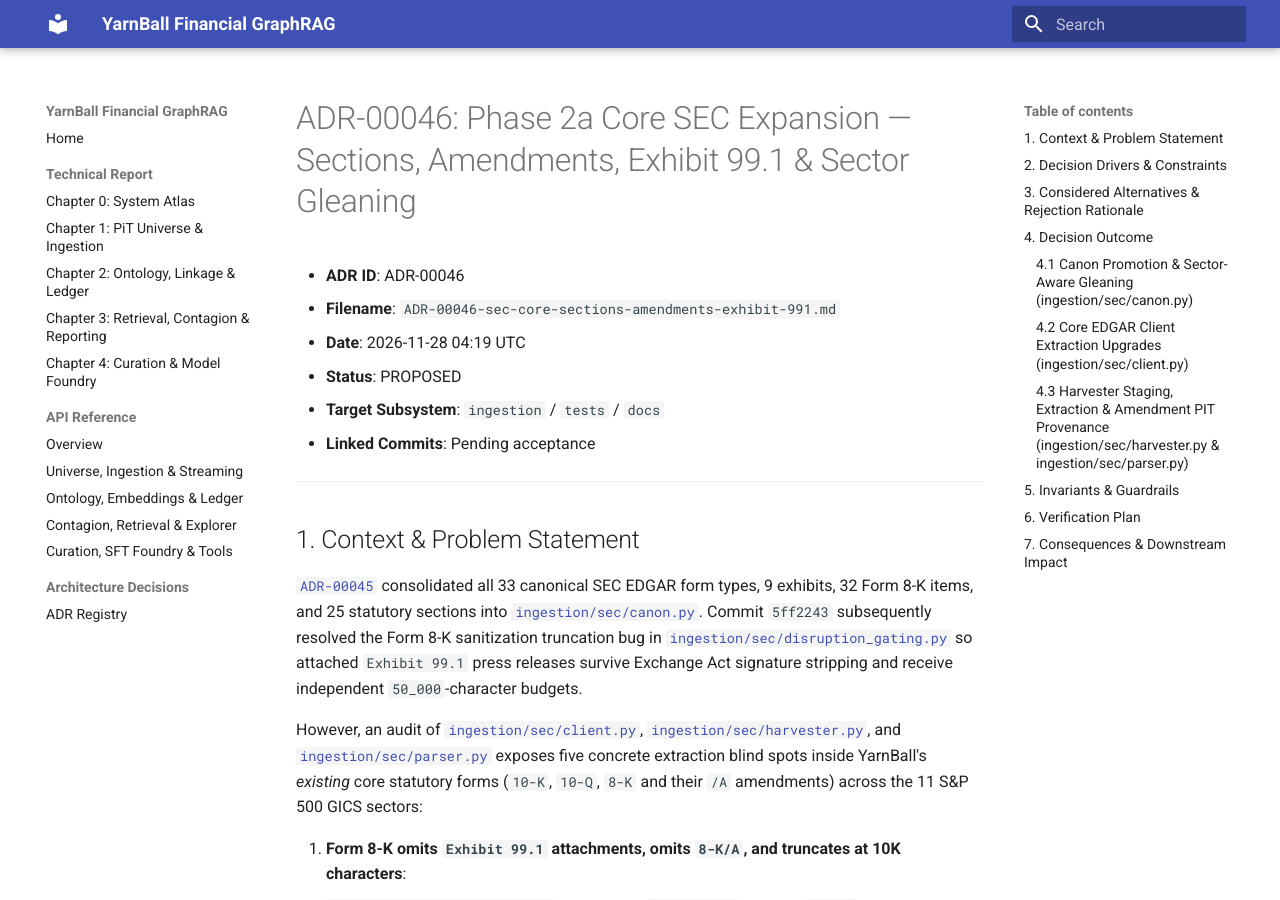
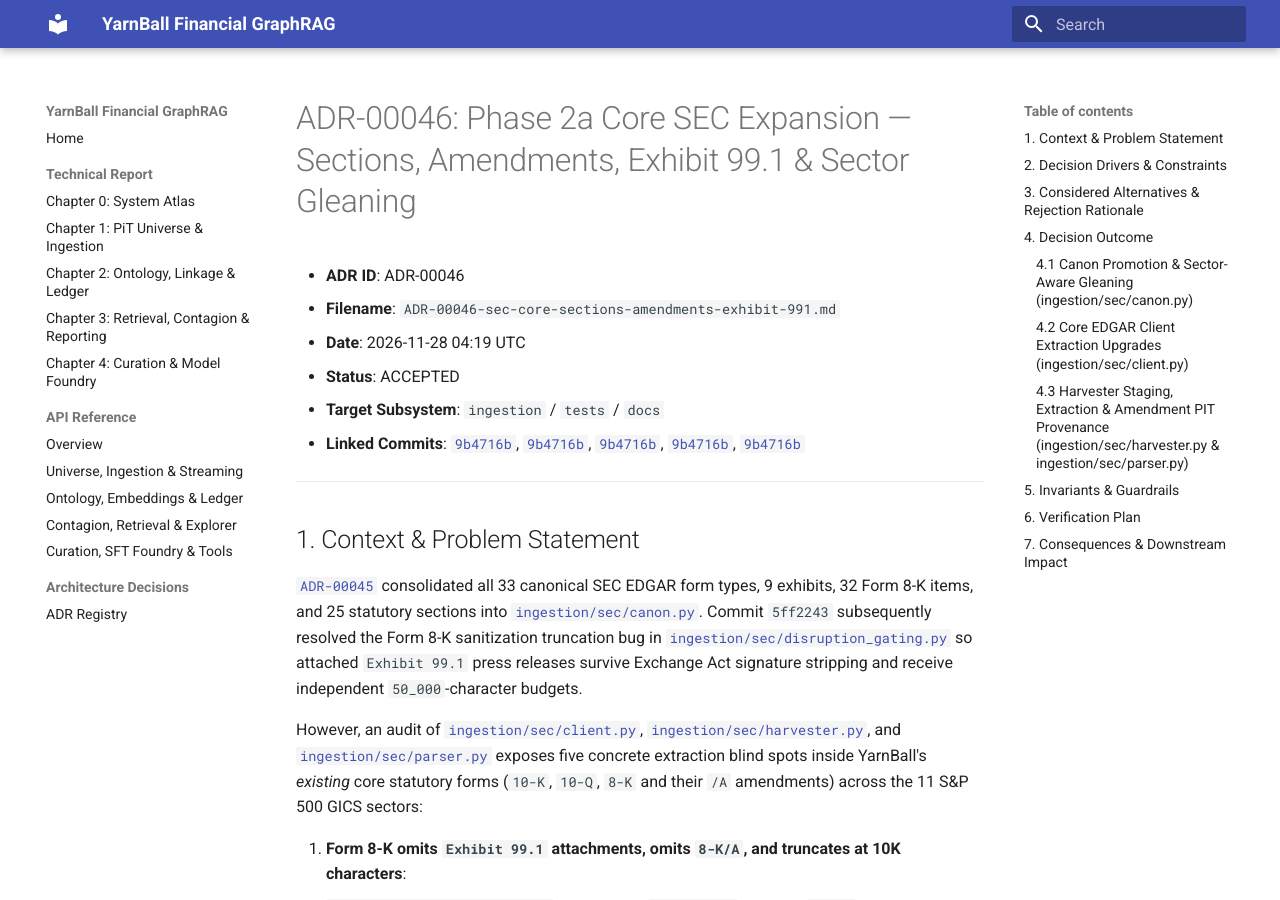
Before and after one commit to CamiloEmiliano/YarnBall, an MkDocs documentation site: the page built from docs/decisions/ADR-00046-sec-core-sections-amendments-exhibit-991.md, in a window 1280 px wide and 900 px high. Built offline with MkDocs 1.6.1 and Material for MkDocs 9.7.7, drawn with Linux system fonts in a browser that asks for light colours; some of the changed text lies outside the part shown.

Commit message:
docs(adr): mark ADR-00046 ACCEPTED and backfill commit links

```diff
--- a/docs/decisions/ADR-00046-sec-core-sections-amendments-exhibit-991.md
+++ b/docs/decisions/ADR-00046-sec-core-sections-amendments-exhibit-991.md
@@ -3,9 +3,9 @@
 - **ADR ID**: ADR-00046
 - **Filename**: `ADR-00046-sec-core-sections-amendments-exhibit-991.md`
 - **Date**: 2026-11-28 04:19 UTC
-- **Status**: PROPOSED
+- **Status**: ACCEPTED
 - **Target Subsystem**: `ingestion` / `tests` / `docs`
-- **Linked Commits**: Pending acceptance
+- **Linked Commits**: [`9b4716b`](../../ingestion/sec/canon.py), [`9b4716b`](../../ingestion/sec/client.py), [`9b4716b`](../../ingestion/sec/harvester.py), [`9b4716b`](../../ingestion/sec/parser.py), [`9b4716b`](../../tests/ingestion/sec/test_sec_phase2a_expansion.py)
 
 ---
 
```
Also changed, not shown: other parts of docs/decisions/ADR-00046-sec-core-sections-amendments-exhibit-991.md (+1 -1 lines), docs/decisions/index.md (+1 -1 lines).
